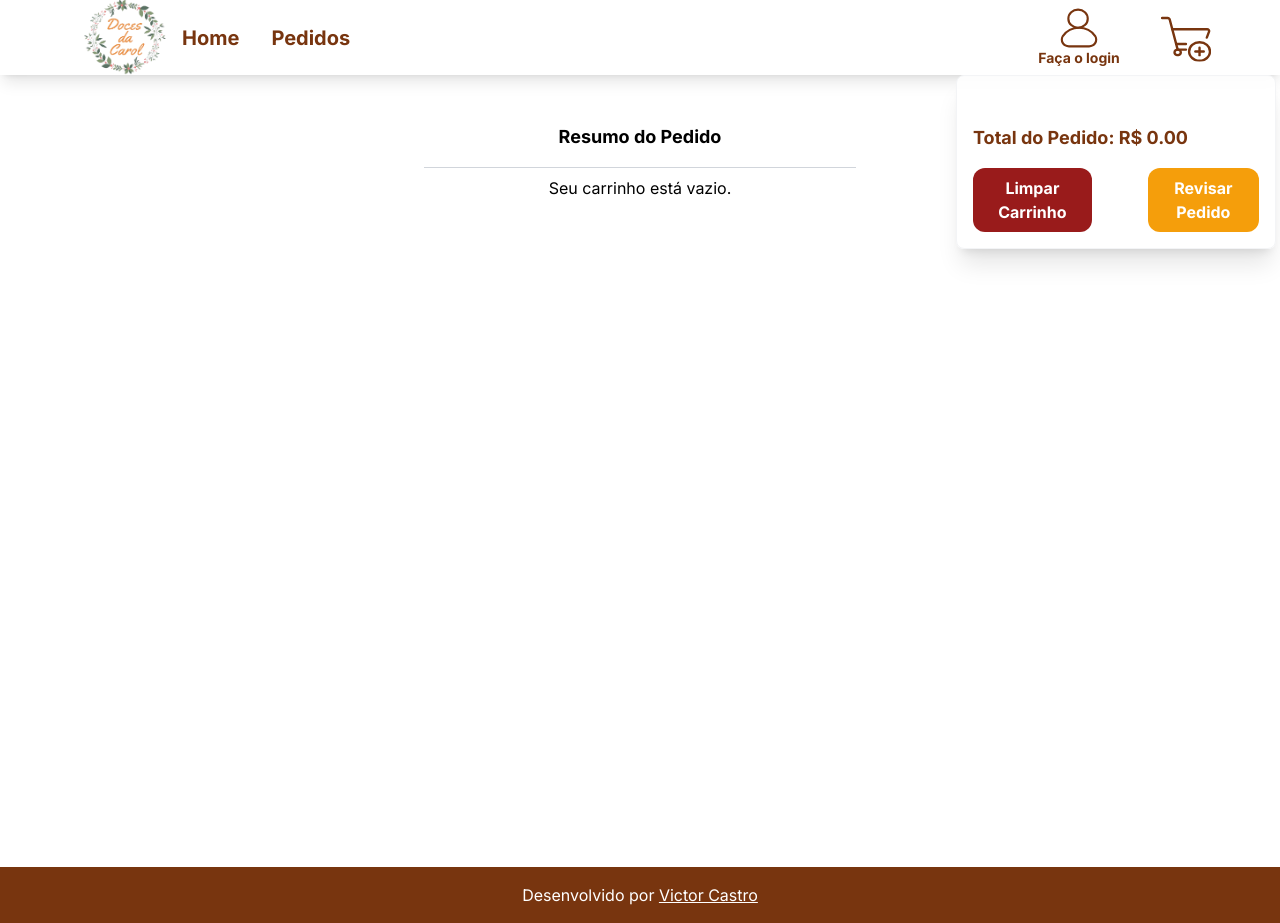
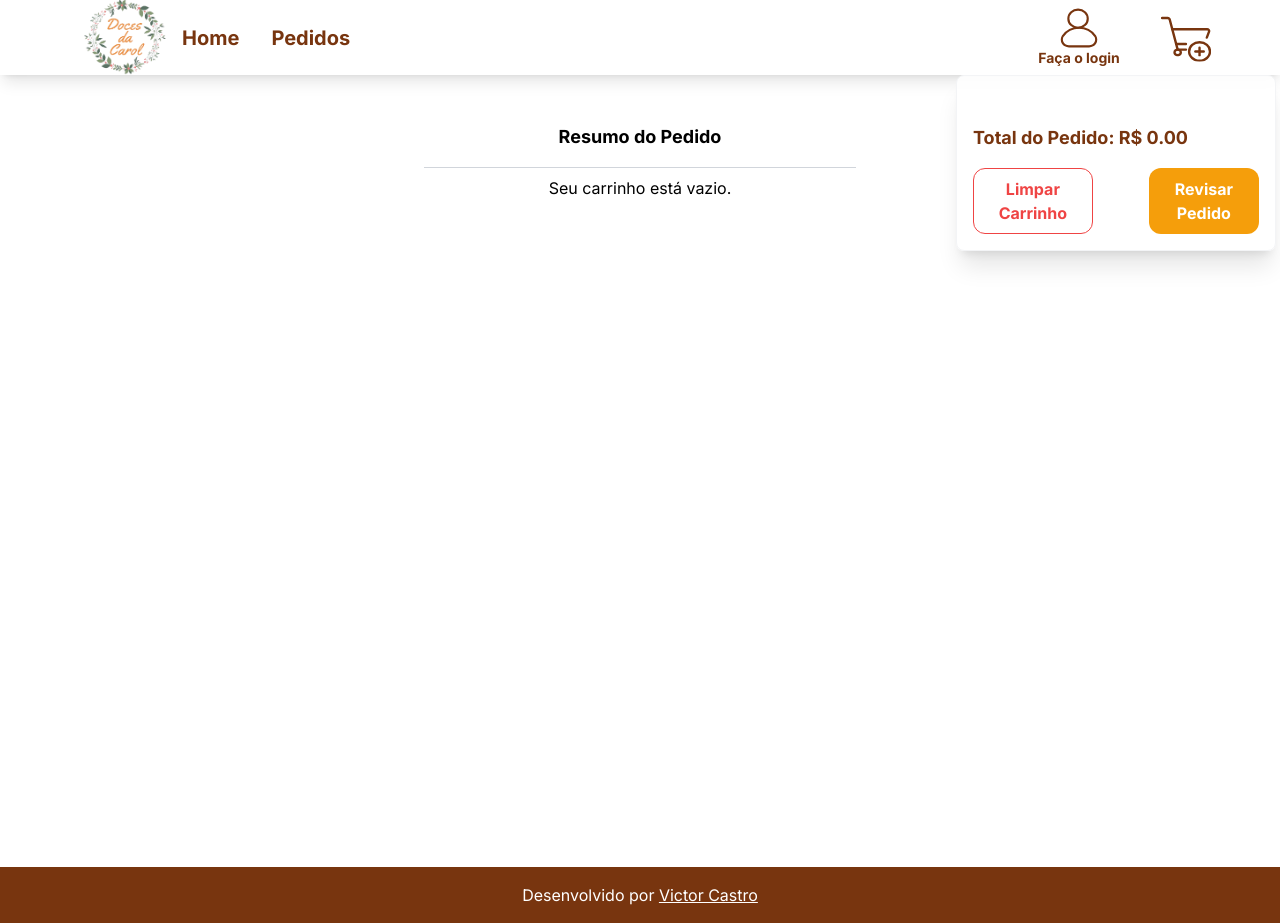
Before and after one commit to vicovaporub/doces-page, a Next.js app: page /checkout in a window 1280 px wide. Both pictures are taken after a click on the element 1186 px from the left and 37 px from the top of the page. Built offline with nearby package versions, Linux system fonts and the light colour scheme.

Commit message:
changed styling of buttons

```diff
--- a/src/components/buttons/CartButton.tsx
+++ b/src/components/buttons/CartButton.tsx
@@ -13,7 +13,7 @@ export const CartButton = ({ onClick }: OnClickButtonProps) => {
 
   return (
     <div
-      className="relative flex justify-center sm:h-[60px] cursor-pointer sm:w-[60px] h-[1000px] w-[50px]"
+      className="relative flex justify-center sm:h-[60px] h-[74px] cursor-pointer sm:w-[60px]  w-[50px]"
       onClick={onClick}
     >
       <Image
--- a/src/components/buttons/ClearCartButton.tsx
+++ b/src/components/buttons/ClearCartButton.tsx
@@ -4,9 +4,9 @@ export const ClearCartButton = ({ onClick }: OnClickButtonProps) => {
   return (
     <button
       onClick={onClick}
-      className="bg-red-800 hover:bg-red-700 mt-4
+      className="text-red-500 border border-red-500 hover:bg-red-700 hover:text-white mt-4
       font-bold py-2 px-3 rounded-xl transition duration-500 ease-in-out
-      text-white sm:mr-4"
+       sm:mr-4"
     >
       Limpar Carrinho
     </button>
--- a/src/components/buttons/PlaceOrderButton.tsx
+++ b/src/components/buttons/PlaceOrderButton.tsx
@@ -8,7 +8,7 @@ export const PlaceOrderButton = ({ onClick }: OnClickButtonProps) => {
       font-bold py-2 sm:px-3 px-2 rounded-xl transition duration-500 ease-in-out
       text-white"
     >
-      Fazer Pedido
+      Realizar Pedido
     </button>
   );
 };
```
